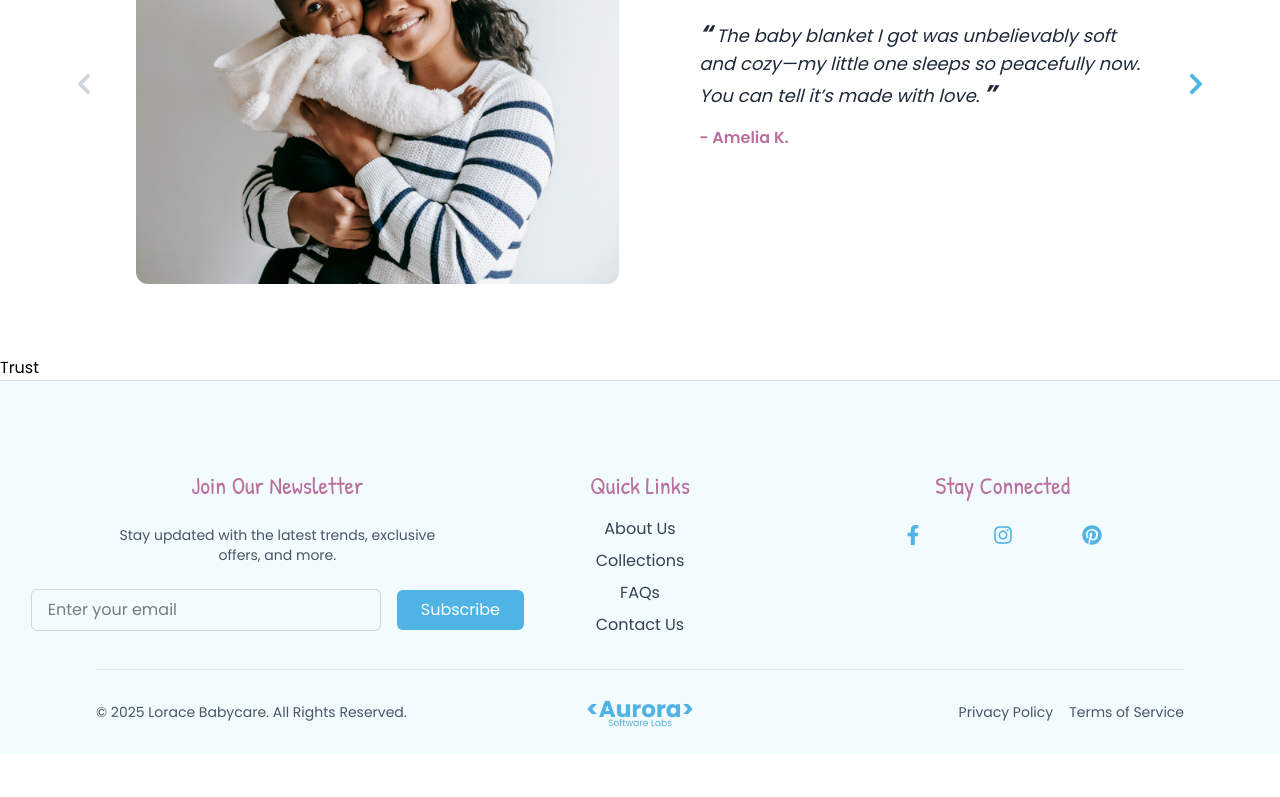
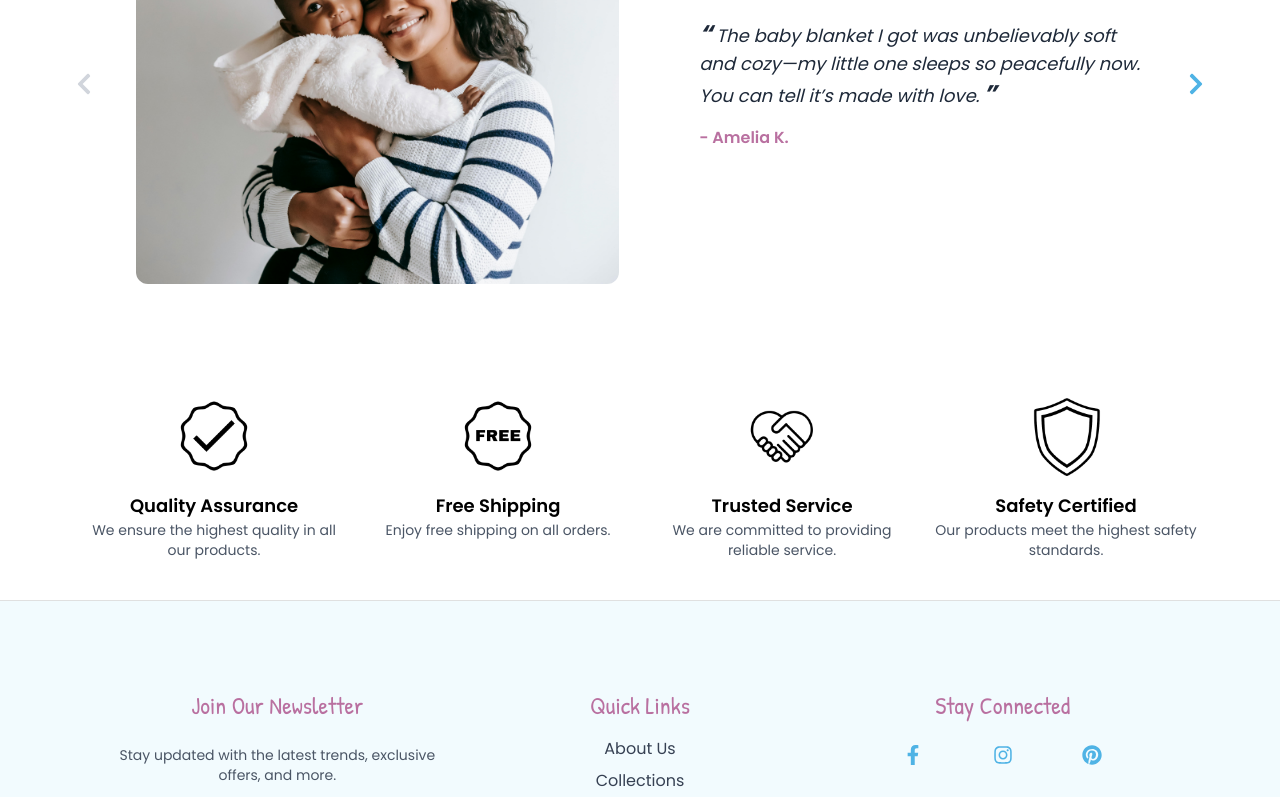
Before and after one commit to emmanuelcobbinah007/lorace-babycare-application, a Next.js app: page / in a window 1280 px wide. Shown: the part 2018-2815 px from the top of the page. Before the commit the page ends 2772 px from the top, so only its background shows below. Built offline with nearby package versions, Linux system fonts and the light colour scheme; grey boxes are pictures that could not be loaded.

Commit message:
feat: done with trust badges, what's left is the featuredProducts

```diff
--- a/src/app/components/ui/home/Trust/Trust.tsx
+++ b/src/app/components/ui/home/Trust/Trust.tsx
@@ -1,9 +1,60 @@
 import React from 'react'
+import Image from 'next/image'
+
+import Check from '../../../../../../public/TrustBadges/check.png'
+import Free from '../../../../../../public/TrustBadges/free.png'
+import Handshake from '../../../../../../public/TrustBadges/handshake.png'
+import Shield from '../../../../../../public/TrustBadges/shield.png'
 
 const Trust = () => {
-  return (
-    <div>Trust</div>
-  )
+    return (
+        <div className="mx-auto w-[90%] max-w-[1200px] flex flex-col items-center justify-center py-10">
+            <div className="relative w-full">
+                {/* Scrollable badges */}
+                <div className="flex gap-4 overflow-x-auto md:grid md:grid-cols-2 lg:grid-cols-4 scrollbar-hide px-4">
+                    {[
+                        {
+                            image: Check,
+                            alt: 'Check Badge',
+                            title: 'Quality Assurance',
+                            description: 'We ensure the highest quality in all our products.',
+                        },
+                        {
+                            image: Free,
+                            alt: 'Free Badge',
+                            title: 'Free Shipping',
+                            description: 'Enjoy free shipping on all orders.',
+                        },
+                        {
+                            image: Handshake,
+                            alt: 'Handshake Badge',
+                            title: 'Trusted Service',
+                            description: 'We are committed to providing reliable service.',
+                        },
+                        {
+                            image: Shield,
+                            alt: 'Shield Badge',
+                            title: 'Safety Certified',
+                            description: 'Our products meet the highest safety standards.',
+                        },
+                    ].map((badge, i) => (
+                        <div
+                            key={i}
+                            className="min-w-[calc(50%-0.5rem)] flex-shrink-0 md:min-w-0 flex flex-col items-center text-center"
+                        >
+                            <Image src={badge.image} alt={badge.alt} width={80} height={80} />
+                            <h3 className="mt-4 text-lg font-semibold">{badge.title}</h3>
+                            <p className="text-sm text-gray-600">{badge.description}</p>
+                        </div>
+                    ))}
+                </div>
+
+                {/* Gradient scroll hints for mobile */}
+                <div className="absolute top-0 left-0 h-full w-8 bg-gradient-to-r from-white to-transparent pointer-events-none md:hidden" />
+                <div className="absolute top-0 right-0 h-full w-8 bg-gradient-to-l from-white to-transparent pointer-events-none md:hidden" />
+            </div>
+        </div>
+    )
 }
 
 export default Trust
--- a/src/app/globals.css
+++ b/src/app/globals.css
@@ -3,3 +3,11 @@
 body {
   font-family: 'Poppins', sans-serif;
 }
+
+.scrollbar-hide::-webkit-scrollbar {
+  display: none;
+}
+.scrollbar-hide {
+  -ms-overflow-style: none;
+  scrollbar-width: none;
+}
```
Also changed, not shown: public/TrustBadges/shield.png (added).
